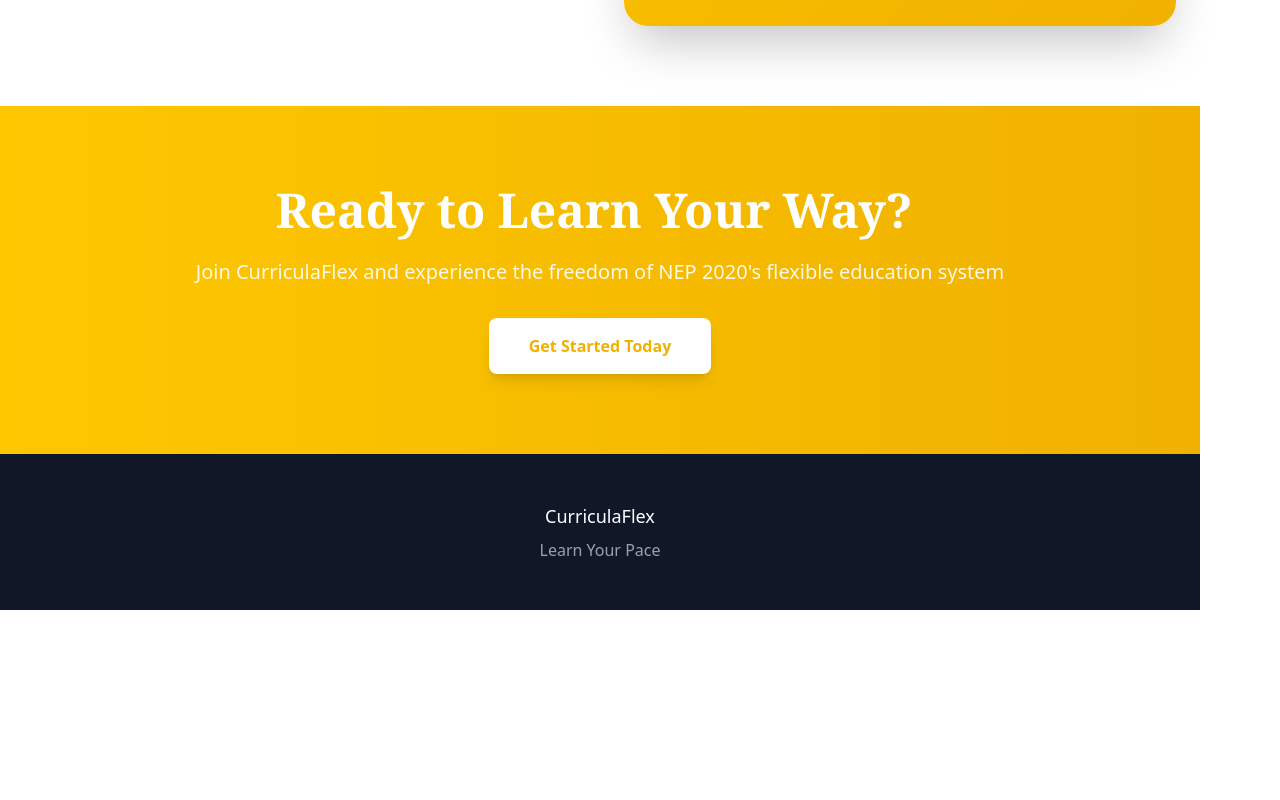
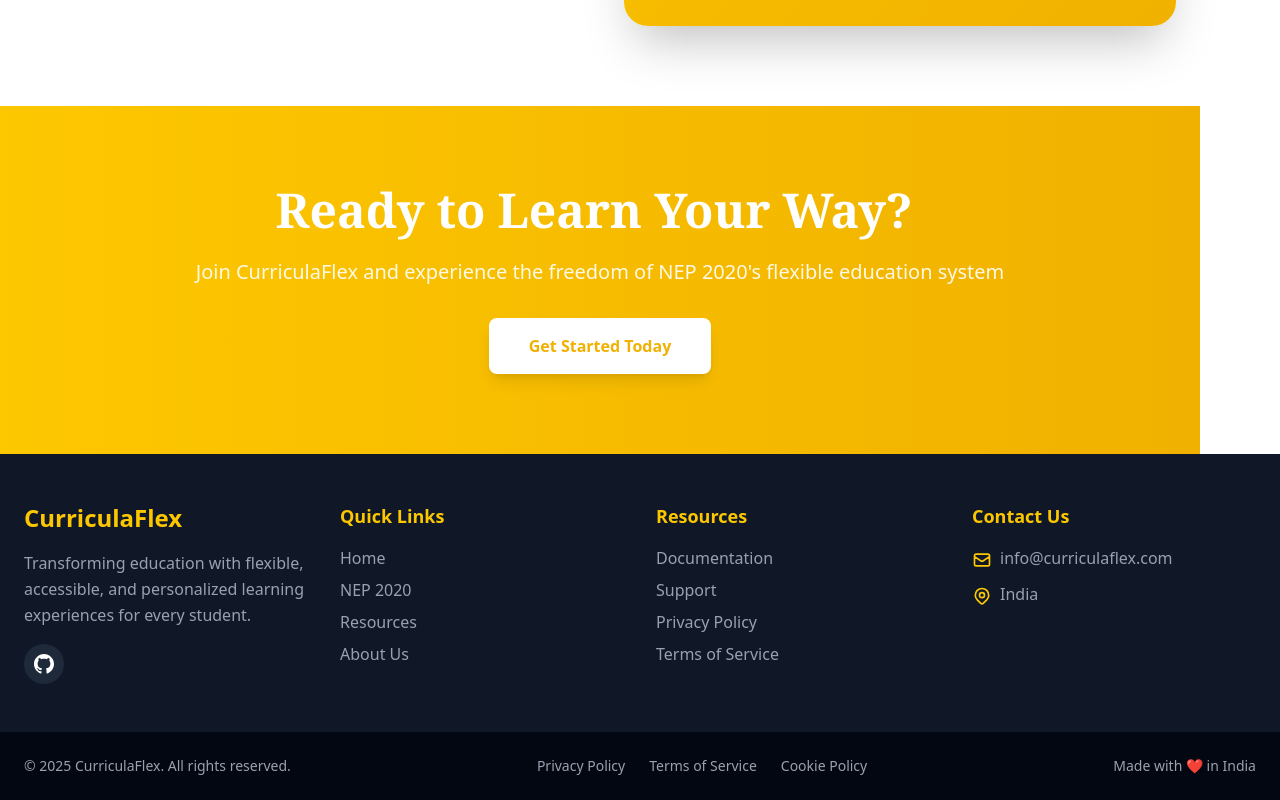
Before and after one commit to ayushkumar320/frontendMALS, a React (Vite) app: page / in a window 1280 px wide. Shown: the part 3976-4776 px from the top of the page. Before the commit the page ends 4586 px from the top, so only its background shows below. Built offline with nearby package versions, Linux system fonts and the light colour scheme.

Commit message:
added footer

```diff
--- a/src/App.jsx
+++ b/src/App.jsx
@@ -4,6 +4,7 @@
 import { NoNetwork, useNetworkStatus } from './components/NoNetwork';
 import { NEP2020 } from './components/Nep';
 import Navbar from './components/navbar';
+import { Footer } from './components/Footer';
 
 function App() {
   const isOnline = useNetworkStatus();
@@ -30,6 +31,9 @@
         {/* Page 2: NEP 2020 */}
         <NEP2020 />
       </main>
+
+      {/* Footer */}
+      <Footer />
     </div>
   );
 }
--- /dev/null
+++ b/src/components/Footer.jsx
@@ -0,0 +1,248 @@
+export function Footer() {
+  const teamMembers = [
+    {
+      name: 'Member 1',
+      email: 'member1@example.com',
+      github: 'https://github.com/member1',
+      linkedin: 'https://linkedin.com/in/member1',
+    },
+    {
+      name: 'Member 2',
+      email: 'member2@example.com',
+      github: 'https://github.com/member2',
+      linkedin: 'https://linkedin.com/in/member2',
+    },
+    {
+      name: 'Member 3',
+      email: 'member3@example.com',
+      github: 'https://github.com/member3',
+      linkedin: 'https://linkedin.com/in/member3',
+    },
+    {
+      name: 'Member 4',
+      email: 'member4@example.com',
+      github: 'https://github.com/member4',
+      linkedin: 'https://linkedin.com/in/member4',
+    },
+  ];
+
+  return (
+    <footer className="bg-gray-900 text-white">
+      {/* Main Footer Content */}
+      <div className="container mx-auto px-6 py-12">
+        <div className="grid grid-cols-1 md:grid-cols-2 lg:grid-cols-4 gap-8">
+          {/* About Section */}
+          <div>
+            <h3 className="text-2xl font-bold text-yellow-400 mb-4">
+              CurriculaFlex
+            </h3>
+            <p className="text-gray-400 leading-relaxed mb-4">
+              Transforming education with flexible, accessible, and personalized
+              learning experiences for every student.
+            </p>
+            <div className="flex gap-3">
+              <a
+                href="https://github.com/ayushkumar320/frontendMALS"
+                target="_blank"
+                rel="noopener noreferrer"
+                className="w-10 h-10 bg-gray-800 rounded-full flex items-center justify-center hover:bg-yellow-500 transition-all duration-300"
+                aria-label="GitHub"
+              >
+                <svg
+                  className="w-5 h-5"
+                  fill="currentColor"
+                  viewBox="0 0 24 24"
+                >
+                  <path d="M12 0c-6.626 0-12 5.373-12 12 0 5.302 3.438 9.8 8.207 11.387.599.111.793-.261.793-.577v-2.234c-3.338.726-4.033-1.416-4.033-1.416-.546-1.387-1.333-1.756-1.333-1.756-1.089-.745.083-.729.083-.729 1.205.084 1.839 1.237 1.839 1.237 1.07 1.834 2.807 1.304 3.492.997.107-.775.418-1.305.762-1.604-2.665-.305-5.467-1.334-5.467-5.931 0-1.311.469-2.381 1.236-3.221-.124-.303-.535-1.524.117-3.176 0 0 1.008-.322 3.301 1.23.957-.266 1.983-.399 3.003-.404 1.02.005 2.047.138 3.006.404 2.291-1.552 3.297-1.23 3.297-1.23.653 1.653.242 2.874.118 3.176.77.84 1.235 1.911 1.235 3.221 0 4.609-2.807 5.624-5.479 5.921.43.372.823 1.102.823 2.222v3.293c0 .319.192.694.801.576 4.765-1.589 8.199-6.086 8.199-11.386 0-6.627-5.373-12-12-12z" />
+                </svg>
+              </a>
+
+            </div>
+          </div>
+
+          {/* Quick Links */}
+          <div>
+            <h3 className="text-lg font-bold text-yellow-400 mb-4">
+              Quick Links
+            </h3>
+            <ul className="space-y-2">
+              <li>
+                <a
+                  href="#"
+                  onClick={(e) => {
+                    e.preventDefault();
+                    window.scrollTo({ top: 0, behavior: 'smooth' });
+                  }}
+                  className="text-gray-400 hover:text-yellow-400 transition-colors duration-300"
+                >
+                  Home
+                </a>
+              </li>
+              <li>
+                <a
+                  href="#nep2020"
+                  onClick={(e) => {
+                    e.preventDefault();
+                    document
+                      .getElementById('nep2020')
+                      ?.scrollIntoView({ behavior: 'smooth' });
+                  }}
+                  className="text-gray-400 hover:text-yellow-400 transition-colors duration-300"
+                >
+                  NEP 2020
+                </a>
+              </li>
+              <li>
+                <a
+                  href="https://www.education.gov.in/sites/upload_files/mhrd/files/NEP_Final_English_0.pdf"
+                  target="_blank"
+                  rel="noopener noreferrer"
+                  className="text-gray-400 hover:text-yellow-400 transition-colors duration-300"
+                >
+                  Resources
+                </a>
+              </li>
+              <li>
+                <a
+                  href="#"
+                  className="text-gray-400 hover:text-yellow-400 transition-colors duration-300"
+                >
+                  About Us
+                </a>
+              </li>
+            </ul>
+          </div>
+
+          {/* Resources */}
+          <div>
+            <h3 className="text-lg font-bold text-yellow-400 mb-4">
+              Resources
+            </h3>
+            <ul className="space-y-2">
+              <li>
+                <a
+                  href="https://github.com/ayushkumar320/frontendMALS"
+                  target="_blank"
+                  rel="noopener noreferrer"
+                  className="text-gray-400 hover:text-yellow-400 transition-colors duration-300"
+                >
+                  Documentation
+                </a>
+              </li>
+              <li>
+                <a
+                  href="#"
+                  className="text-gray-400 hover:text-yellow-400 transition-colors duration-300"
+                >
+                  Support
+                </a>
+              </li>
+              <li>
+                <a
+                  href="#"
+                  className="text-gray-400 hover:text-yellow-400 transition-colors duration-300"
+                >
+                  Privacy Policy
+                </a>
+              </li>
+              <li>
+                <a
+                  href="#"
+                  className="text-gray-400 hover:text-yellow-400 transition-colors duration-300"
+                >
+                  Terms of Service
+                </a>
+              </li>
+            </ul>
+          </div>
+
+          {/* Contact Info */}
+          <div>
+            <h3 className="text-lg font-bold text-yellow-400 mb-4">
+              Contact Us
+            </h3>
+            <div className="space-y-3 text-gray-400">
+              <p className="flex items-start gap-2">
+                <svg
+                  className="w-5 h-5 mt-1 text-yellow-400"
+                  fill="none"
+                  stroke="currentColor"
+                  viewBox="0 0 24 24"
+                >
+                  <path
+                    strokeLinecap="round"
+                    strokeLinejoin="round"
+                    strokeWidth="2"
+                    d="M3 8l7.89 5.26a2 2 0 002.22 0L21 8M5 19h14a2 2 0 002-2V7a2 2 0 00-2-2H5a2 2 0 00-2 2v10a2 2 0 002 2z"
+                  />
+                </svg>
+                <a
+                  href="mailto:info@curriculaflex.com"
+                  className="hover:text-yellow-400 transition-colors"
+                >
+                  info@curriculaflex.com
+                </a>
+              </p>
+              <p className="flex items-start gap-2">
+                <svg
+                  className="w-5 h-5 mt-1 text-yellow-400"
+                  fill="none"
+                  stroke="currentColor"
+                  viewBox="0 0 24 24"
+                >
+                  <path
+                    strokeLinecap="round"
+                    strokeLinejoin="round"
+                    strokeWidth="2"
+                    d="M17.657 16.657L13.414 20.9a1.998 1.998 0 01-2.827 0l-4.244-4.243a8 8 0 1111.314 0z"
+                  />
+                  <path
+                    strokeLinecap="round"
+                    strokeLinejoin="round"
+                    strokeWidth="2"
+                    d="M15 11a3 3 0 11-6 0 3 3 0 016 0z"
+                  />
+                </svg>
+                <span>India</span>
+              </p>
+            </div>
+          </div>
+        </div>
+
+
+      </div>
+
+      {/* Bottom Bar */}
+      <div className="bg-gray-950 py-6">
+        <div className="container mx-auto px-6">
+          <div className="flex flex-col md:flex-row justify-between items-center gap-4">
+            <p className="text-gray-400 text-sm">
+              © {new Date().getFullYear()} CurriculaFlex. All rights reserved.
+            </p>
+            <div className="flex gap-6 text-sm">
+              <a
+                href="#"
+                className="text-gray-400 hover:text-yellow-400 transition-colors"
+              >
+                Privacy Policy
+              </a>
+              <a
+                href="#"
+                className="text-gray-400 hover:text-yellow-400 transition-colors"
+              >
+                Terms of Service
+              </a>
+              <a
+                href="#"
+                className="text-gray-400 hover:text-yellow-400 transition-colors"
+              >
+                Cookie Policy
+              </a>
+            </div>
+            <p className="text-gray-400 text-sm">Made with ❤️ in India</p>
+          </div>
+        </div>
+      </div>
+    </footer>
+  );
+}
--- a/src/components/Nep.jsx
+++ b/src/components/Nep.jsx
@@ -534,14 +534,6 @@
           </div>
         </div>
       </section>
-
-      {/* Footer */}
-      <footer className="py-12 bg-gray-900 text-white">
-        <div className="container mx-auto px-6 text-center">
-          <p className="text-lg mb-2">CurriculaFlex</p>
-          <p className="text-gray-400">Learn Your Pace</p>
-        </div>
-      </footer>
     </div>
   );
 }
```
